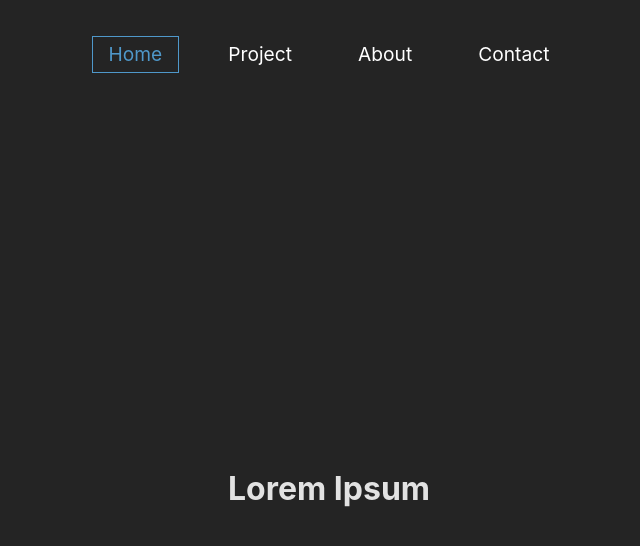
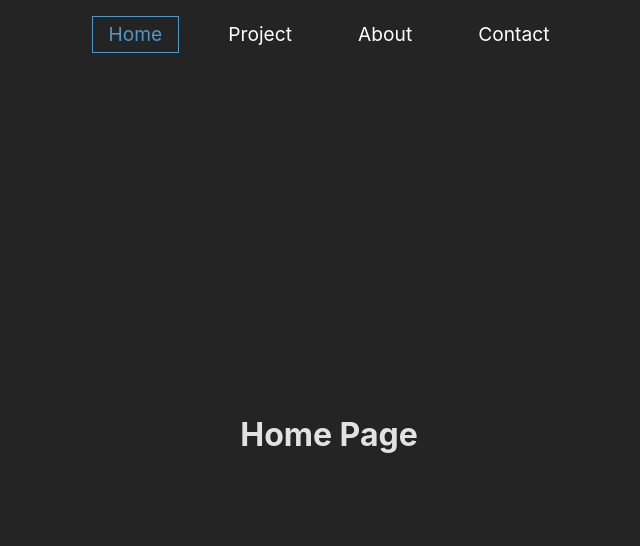
Before and after one commit to bryankiansarmen/React-Typescript-Portfolio, a React (Vite) app: page / in a window 1280 px wide. Shown: the top 546 px of the page, without its empty margins (311-951 px from the left). Built offline with nearby package versions, Linux system fonts and the light colour scheme.

Commit message:
fix home page content overlapping

```diff
--- a/src/components/Home/Home.style.ts
+++ b/src/components/Home/Home.style.ts
@@ -1,8 +1,9 @@
 import styled from "styled-components";
 
 export const DivContainer = styled.div`
+  flex: 1;
   display: flex;
   justify-content: center;
   align-items: center;
-  height: 100vh;
+  height: 100%;
 `;
--- a/src/components/Home/Home.tsx
+++ b/src/components/Home/Home.tsx
@@ -3,7 +3,7 @@ import * as Styled from "./Home.style";
 const Home = () => {
   return (
     <Styled.DivContainer>
-      <h1>Lorem Ipsum</h1>
+      <h1>Home Page</h1>
     </Styled.DivContainer>
   );
 };
--- a/src/components/Navigation/Navigation.style.ts
+++ b/src/components/Navigation/Navigation.style.ts
@@ -3,7 +3,6 @@ import styled from "styled-components";
 
 export const Header = styled.header`
   padding: 1rem;
-  margin-top: 20px;
 `;
 
 export const Nav = styled.nav`
--- a/src/index.css
+++ b/src/index.css
@@ -16,3 +16,9 @@
   --color-white: #ffffffde;
   --color-blue: #4f98ca;
 }
+
+html,
+body {
+  padding: 0;
+  margin: 0;
+}
--- a/src/pages/Root.tsx
+++ b/src/pages/Root.tsx
@@ -1,14 +1,25 @@
 import { Outlet } from "react-router-dom";
 import NavigationHeader from "../components/Navigation/Navigation";
+import styled from "styled-components";
+
+const DivContainer = styled.div`
+  display: flex;
+  flex-direction: column;
+  height: 100vh;
+`;
+
+const Main = styled.main`
+  flex: 1;
+`;
 
 const RootPage = () => {
   return (
-    <>
+    <DivContainer>
       <NavigationHeader />
-      <main>
+      <Main>
         <Outlet />
-      </main>
-    </>
+      </Main>
+    </DivContainer>
   );
 };
 
```
